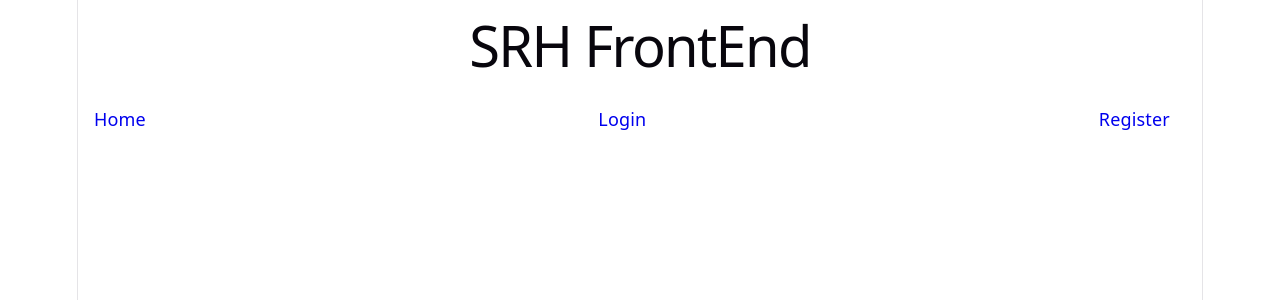
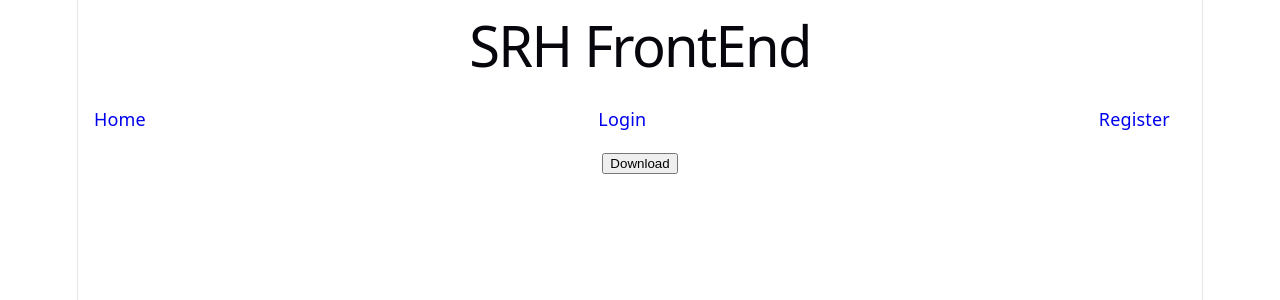
Before and after one commit to Houzsaad/student-resource-hub-frontend, a React (Vite) app: page /download in a window 1280 px wide. Shown: the top 300 px of the page. Built offline with nearby package versions, Linux system fonts and the light colour scheme; no server answers.

Commit message:
built: download component, user can download and it has counter

```diff
--- a/src/App.jsx
+++ b/src/App.jsx
@@ -14,6 +14,7 @@ import RegisterForm from "./components/RegisterForm";
 import UploadForm from "./components/UploadForm";
 import ResourceDetail from "./components/ResourceDetail";
 import Profile from "./components/Profile";
+import DownloadResource from "./components/DownloadResources";
 
 function App(){
 
@@ -30,6 +31,8 @@ function App(){
 
                     <Route path="/Profile" element={<Profile />} />
 
+                    <Route path="/download" element={<DownloadResource />} />
+
                 </Routes>
         </Layout>
     )
--- a/src/api.js
+++ b/src/api.js
@@ -64,4 +64,12 @@ export async function uploadResource(formData) {
     return res.json();
 }
 
+export async function downloadRes(id) {
+    const res = await fetch(`${BASE}/resources/resources/${id}/download/`, {
+        // method: "POST",
+        headers: authHearders(),
+    });
+    return res.json()
+}
+
 export default authHearders;
--- /dev/null
+++ b/src/components/DownloadResources.jsx
@@ -0,0 +1,27 @@
+import { useState } from "react";
+import { downloadRes } from "../api";
+
+function DownloadResource({ id, fileUrl}) {
+    const [count, setCount ] = useState(0);
+    const [error, setError] = useState(null);
+
+    async function handdleDownload() {
+        const data = await downloadRes(id)
+        .catch (err => setError(err.message));
+
+        if (data) {
+            setCount(data.download_count);
+            window.open(fileUrl, "_blank");
+        }
+    }
+    if (error) return <p>Error: {error}</p>;
+
+    return (
+        <div>
+            <button onClick={handdleDownload}>Download</button>
+            {count > 0 && <p>Downloads: {count}</p>}
+        </div>
+    )
+}
+
+export default DownloadResource;
--- a/src/components/ResourceDetail.jsx
+++ b/src/components/ResourceDetail.jsx
@@ -2,6 +2,8 @@ import { useFetch } from "../hooks/useFetch";
 import { getResource } from "../api";
 import { useState, useEffect } from "react";
 import { useParams } from "react-router-dom";
+
+import DownloadResource from "./DownloadResources";
 
 function ResourceDetail() {
 
@@ -32,6 +34,8 @@ function ResourceDetail() {
             <h2>Uploaded by: {resource.uploaded_by}</h2>
             <h2>Category: {resource.category_name}</h2>
             <a href={resource.file} target="_blank" rel="noreferrer">Open File</a>
+
+            <DownloadResource id={resource.id} fileUrl={resource.file} />
         </div>
     );
 }
```
